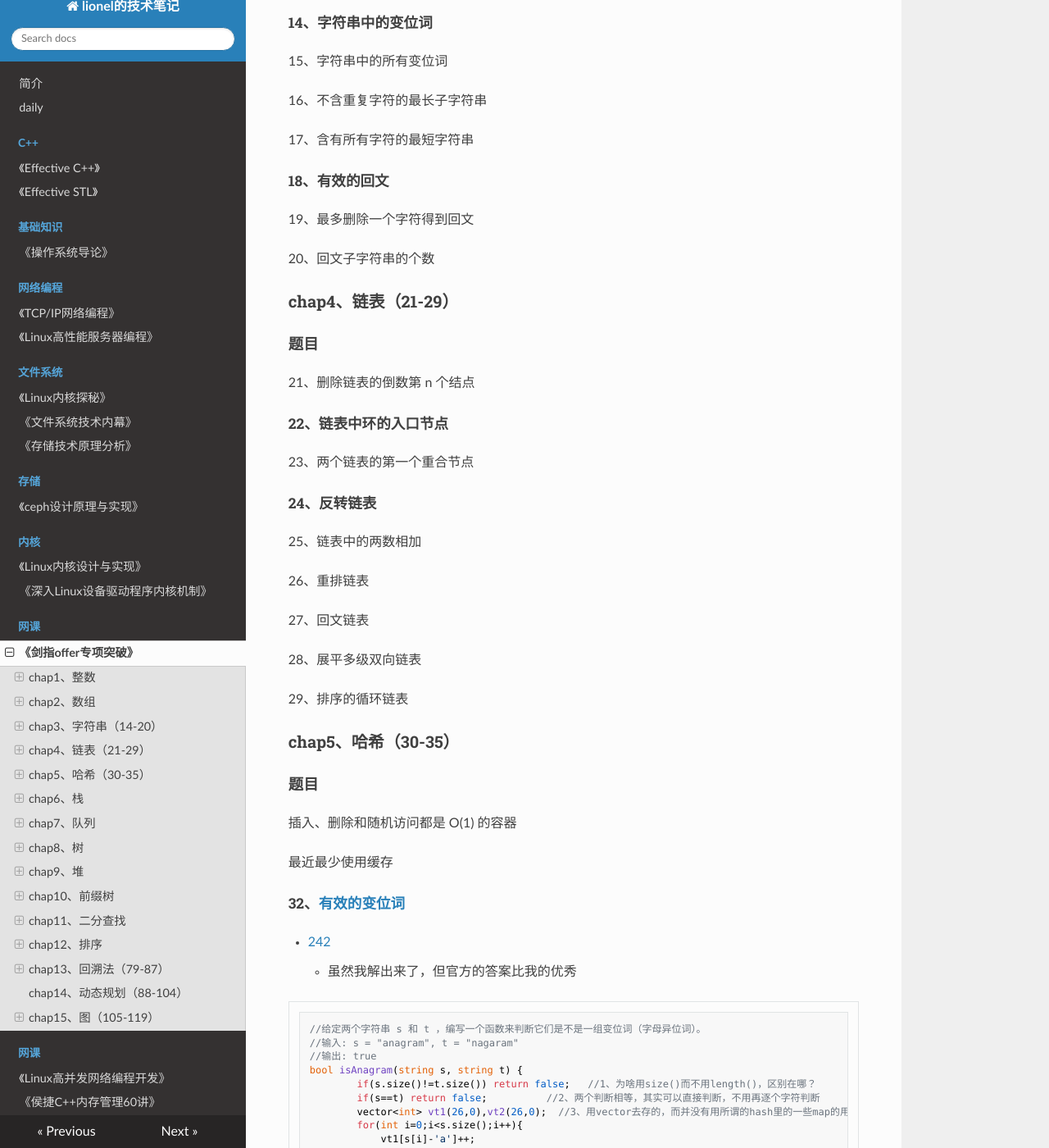
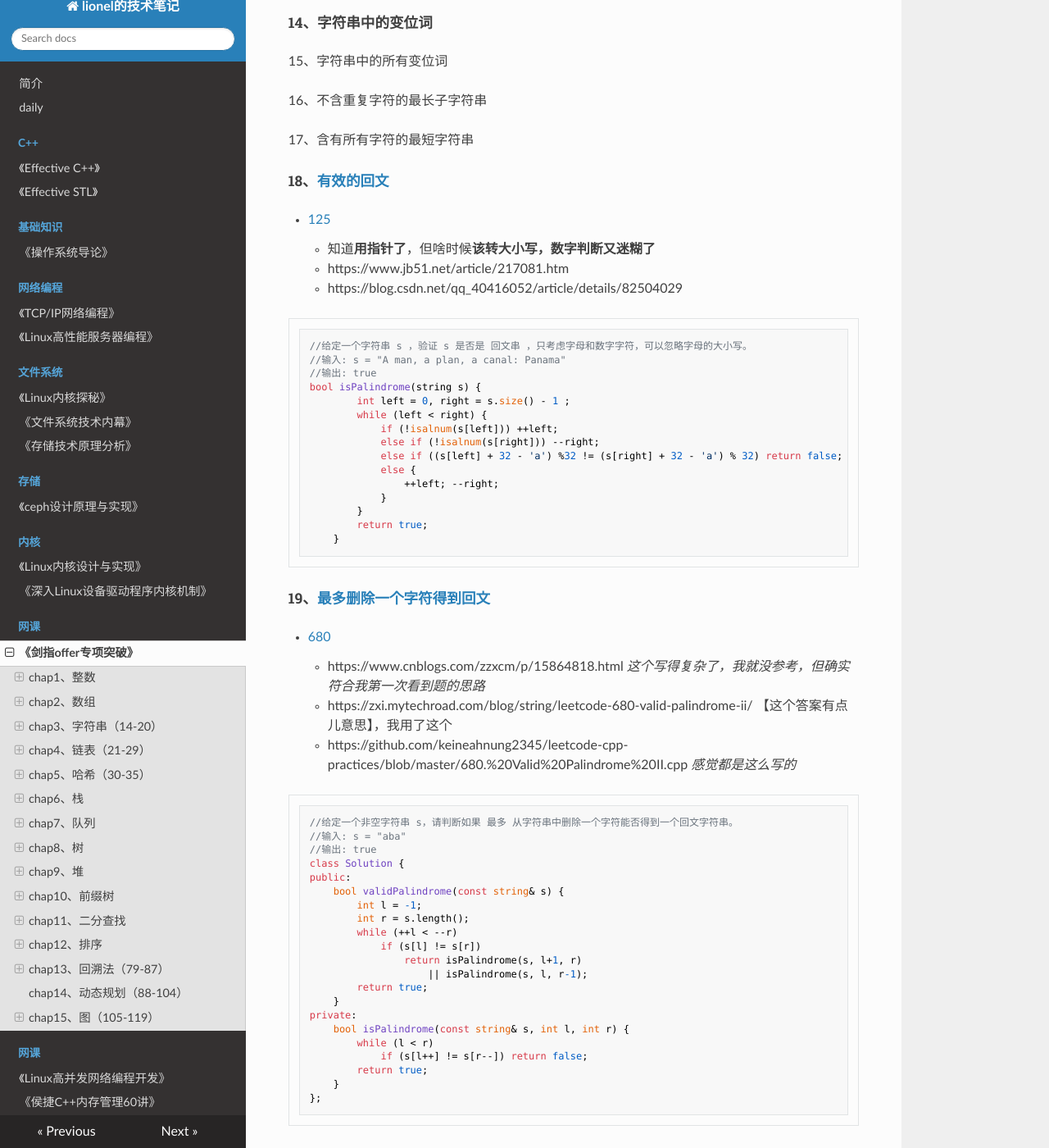
Before and after one commit to wolflion/booknotes, an MkDocs documentation site: the page built from docs/91leetcode/剑指offer专项突破.md, in a window 1280 px wide and 1400 px high, scrolled down 3466 px. Shown: the whole window at 82% size. Built offline with MkDocs 1.6.1, drawn with Linux system fonts in a browser that asks for light colours; nearby versions of some CDN libraries; some of the changed text lies outside the part shown.

Commit message:
Update 剑指offer专项突破.md

````diff
--- a/docs/91leetcode/剑指offer专项突破.md
+++ b/docs/91leetcode/剑指offer专项突破.md
@@ -175,9 +175,65 @@ int minSubArrayLen(int target, vector<int>& nums){
 
 17、含有所有字符的最短字符串
 
-##### 18、有效的回文
+##### 18、[有效的回文](https://leetcode.cn/problems/XltzEq/)
 
-19、最多删除一个字符得到回文
++ [125]( https://leetcode-cn.com/problems/valid-palindrome/)
+  + 知道**用指针了**，但啥时候**该转大小写，数字判断又迷糊了**
+  + https://www.jb51.net/article/217081.htm
+  + https://blog.csdn.net/qq_40416052/article/details/82504029
+
+```cpp
+//给定一个字符串 s ，验证 s 是否是 回文串 ，只考虑字母和数字字符，可以忽略字母的大小写。
+//输入: s = "A man, a plan, a canal: Panama"
+//输出: true
+bool isPalindrome(string s) {
+        int left = 0, right = s.size() - 1 ;
+        while (left < right) {
+            if (!isalnum(s[left])) ++left;
+            else if (!isalnum(s[right])) --right;
+            else if ((s[left] + 32 - 'a') %32 != (s[right] + 32 - 'a') % 32) return false;
+            else {
+                ++left; --right;
+            }
+        }
+        return true;
+    }
+```
+
+
+
+##### 19、[最多删除一个字符得到回文](https://leetcode.cn/problems/RQku0D/?envType=study-plan&id=lcof-ii&plan=lcof&plan_progress=x95pysw2)
+
++ [680](https://leetcode-cn.com/problems/valid-palindrome-ii/)
+  + https://www.cnblogs.com/zzxcm/p/15864818.html *这个写得复杂了，我就没参考，但确实符合我第一次看到题的思路*
+  + https://zxi.mytechroad.com/blog/string/leetcode-680-valid-palindrome-ii/  【这个答案有点儿意思】，我用了这个
+  + https://github.com/keineahnung2345/leetcode-cpp-practices/blob/master/680.%20Valid%20Palindrome%20II.cpp *感觉都是这么写的*
+
+```cpp
+//给定一个非空字符串 s，请判断如果 最多 从字符串中删除一个字符能否得到一个回文字符串。
+//输入: s = "aba"
+//输出: true
+class Solution {
+public:
+    bool validPalindrome(const string& s) {
+        int l = -1;
+        int r = s.length();
+        while (++l < --r)
+            if (s[l] != s[r])
+                return isPalindrome(s, l+1, r)
+                    || isPalindrome(s, l, r-1);
+        return true;
+    }
+private:
+    bool isPalindrome(const string& s, int l, int r) {
+        while (l < r)
+            if (s[l++] != s[r--]) return false;
+        return true;
+    }
+};
+```
+
+
 
  20、回文子字符串的个数
 
@@ -413,3 +469,7 @@ bool isAnagram(string s, string t) {
 拓扑排序
 
 并查集
+
+
+
+https://zxi.mytechroad.com/blog/leetcode-problem-categories/  题目列表
````
